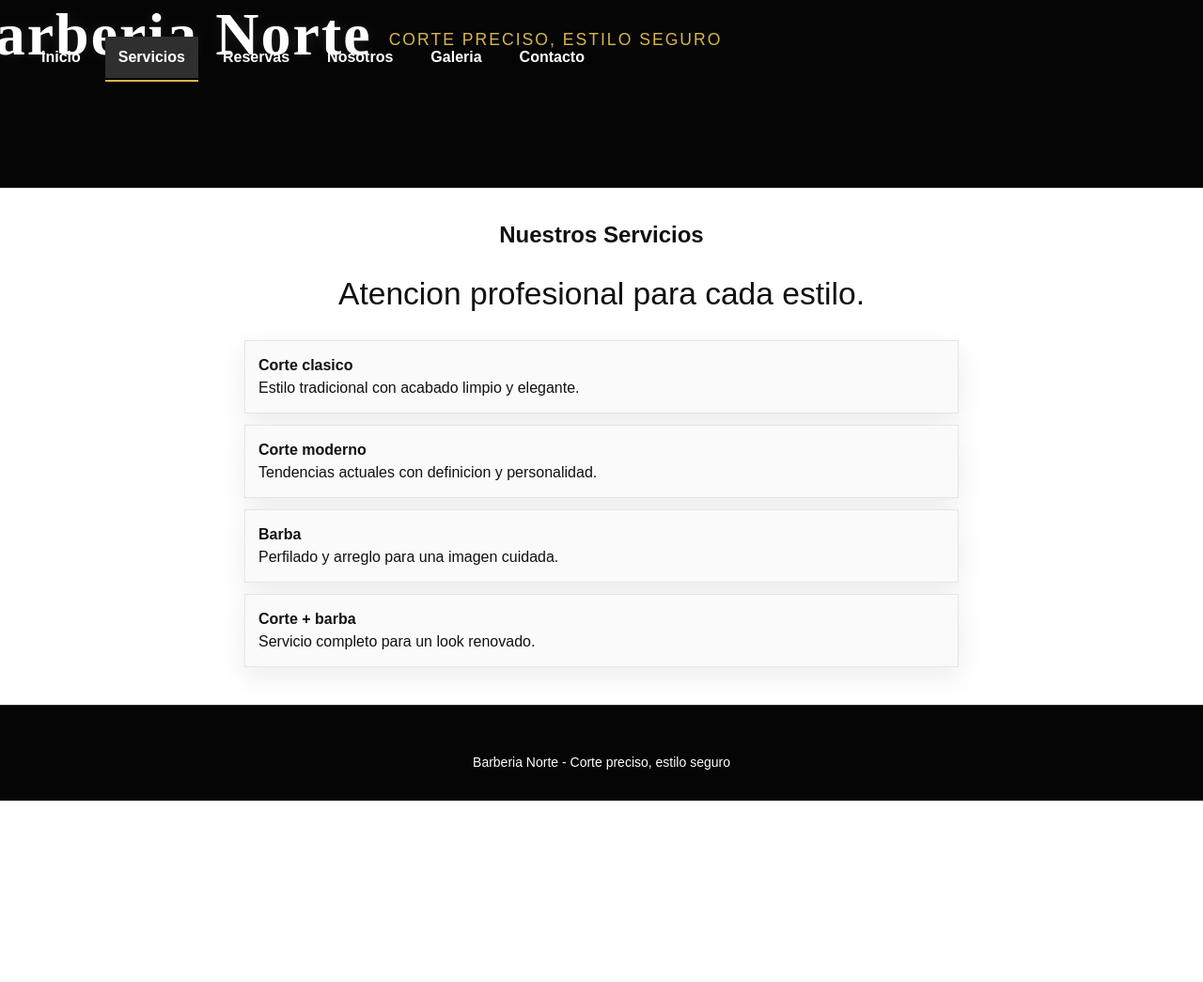
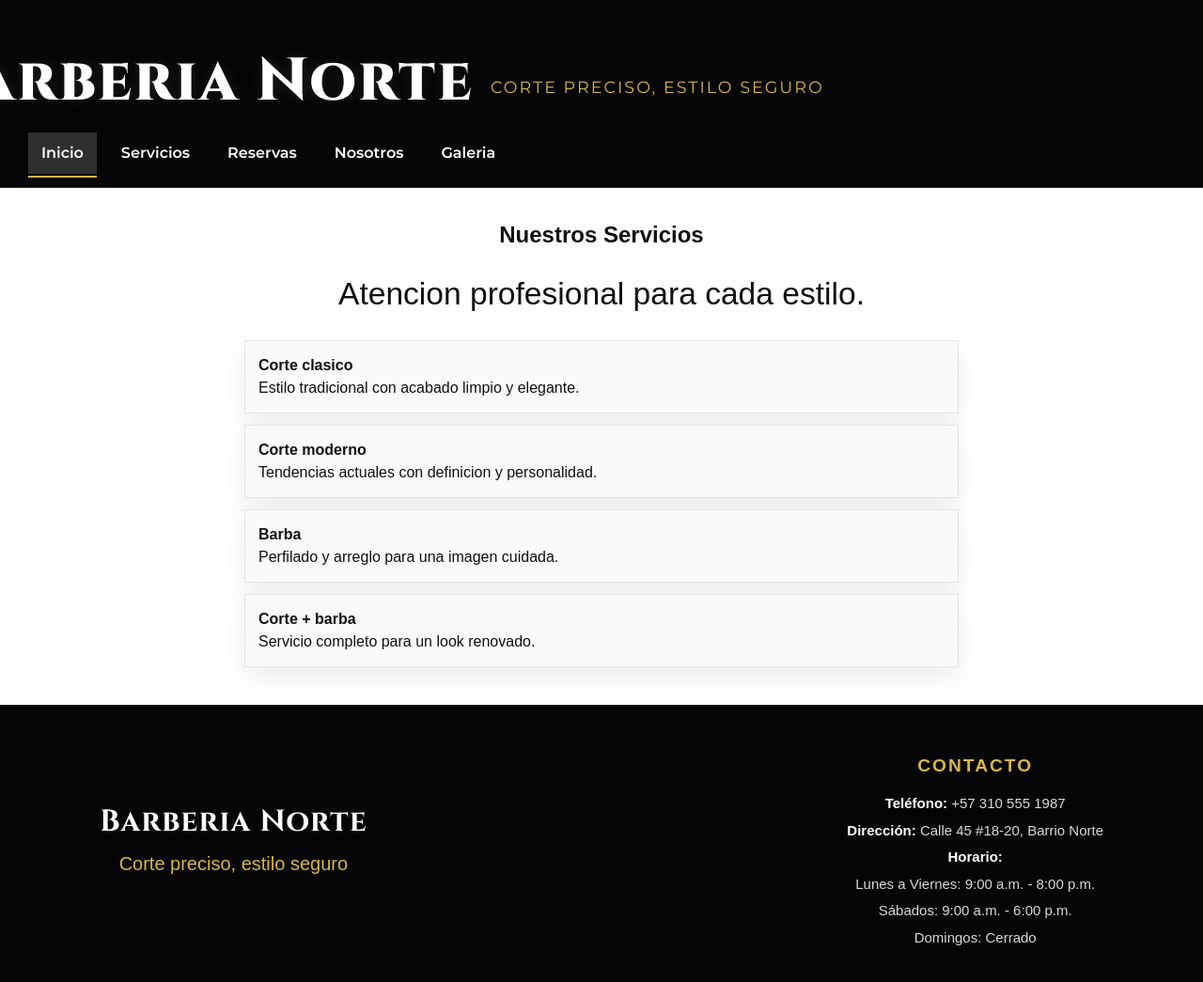
Before and after one commit to gabyrubgue/barberia, a website: page public/servicios.html in a window 1280 px wide. Shown: the whole page at 94% size. Before the commit the page ends 852 px from the top, so only its background shows below. Drawn offline with Linux system fonts and the light colour scheme.

Commit message:
rama de gaby

```diff
--- /dev/null
+++ b/componentes.js
@@ -0,0 +1,11 @@
+fetch("header.html")
+  .then(res => res.text())
+  .then(data => {
+    document.getElementById("header").innerHTML = data;
+  });
+
+fetch("footer.html")
+  .then(res => res.text())
+  .then(data => {
+    document.getElementById("footer").innerHTML = data;
+  });
--- /dev/null
+++ b/public/footer.html
@@ -0,0 +1,26 @@
+<footer class="pie">
+  <div class="contenedor footer-contenido">
+
+    <div class="footer-marca">
+      <h3>Barberia Norte</h3>
+      <p>Corte preciso, estilo seguro</p>
+    </div>
+
+    <div class="footer-contacto">
+      <h4>Contacto</h4>
+
+      <p><strong>Teléfono:</strong> +57 310 555 1987</p>
+
+      <p><strong>Dirección:</strong> Calle 45 #18-20, Barrio Norte</p>
+
+      <p><strong>Horario:</strong></p>
+
+      <p>Lunes a Viernes: 9:00 a.m. - 8:00 p.m.</p>
+
+      <p>Sábados: 9:00 a.m. - 6:00 p.m.</p>
+
+      <p>Domingos: Cerrado</p>
+    </div>
+
+  </div>
+</footer>
--- /dev/null
+++ b/public/header.html
@@ -0,0 +1,18 @@
+<header class="encabezado">
+    <link href="https://fonts.googleapis.com/css2?family=Cinzel:wght@600;700;800&family=Montserrat:wght@300;400;500;600;700&display=swap" rel="stylesheet">
+  <div class="contenedor">
+    <div class="marca">
+      <img src="./img/Logo.jpeg" alt="Logo Barberia Norte" class="logo">
+      <h1>Barberia Norte</h1>
+      <p>Corte preciso, estilo seguro</p>
+    </div>
+
+    <nav class="nav">
+      <a class="activo" href="index.html">Inicio</a>
+      <a href="servicios.html">Servicios</a>
+      <a href="reserva.html">Reservas</a>
+      <a href="nosotros.html">Nosotros</a>
+      <a href="galeria.html">Galeria</a>
+    </nav>
+  </div>
+</header>
--- a/public/servicios.html
+++ b/public/servicios.html
@@ -7,22 +7,8 @@
   <link rel="stylesheet" href="estilos.css">
 </head>
 <body>
-  <header class="encabezado">
-    <div class="contenedor">
-      <div class="marca">
-        <h1>Barberia Norte</h1>
-        <p>Corte preciso, estilo seguro</p>
-      </div>
-      <nav class="nav">
-        <a href="index.html">Inicio</a>
-        <a class="activo" href="servicios.html">Servicios</a>
-        <a href="reserva.html">Reservas</a>
-        <a href="nosotros.html">Nosotros</a>
-        <a href="galeria.html">Galeria</a>
-        <a href="contacto.html">Contacto</a>
-      </nav>
-    </div>
-  </header>
+    <!-- HEADER -->
+  <div id="header"></div>
 
   <main>
     <div class="contenedor">
@@ -50,10 +36,10 @@
     </div>
   </main>
 
-  <footer class="pie">
-    <div class="contenedor">
-      Barberia Norte - Corte preciso, estilo seguro
-    </div>
-  </footer>
+  <!-- FOOTER -->
+  <div id="footer"></div>
+
+  <script src="../componentes.js"></script>
+
 </body>
 </html>
```
Also changed, not shown: public/contacto.html (deleted, +0 -47 lines), public/galeria.html (+13 -22 lines), public/index.html (+5 -33 lines), public/nosotros.html (+7 -21 lines), public/reserva.html (+7 -21 lines).
